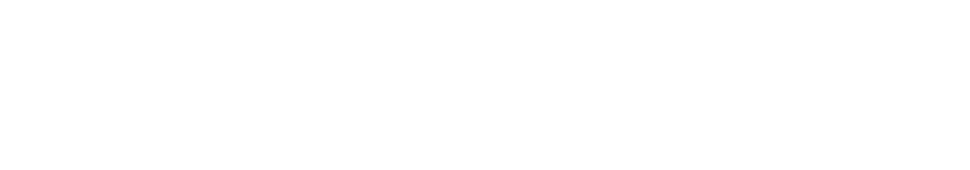
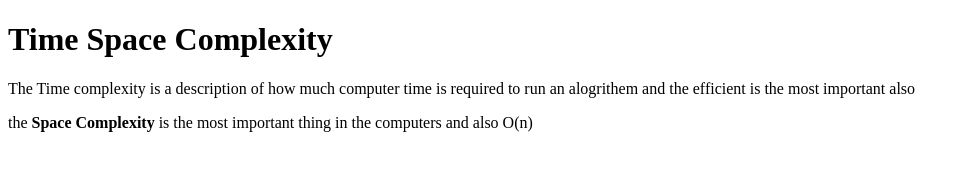
Before and after one commit to acciojob/time-and-space-complexity-pankaj-hpm, a website: page main.html in a window 1280 px wide. Shown: the whole page, without its empty margins (0-970 px from the left). Drawn offline with Linux system fonts and the light colour scheme.

Commit message:
created a submission

```diff
--- a/main.html
+++ b/main.html
@@ -10,7 +10,9 @@
 	<!-- the entire body must be written by student -->
     <script type="text/javascript" src="./script.js">
 </script>
-
+	<h1>Time Space Complexity</h1>
+	<p>The Time complexity is a description of how much computer time is required to run an alogrithem and the efficient is the most important also</p>
+<p>the <b>Space Complexity </b>is the most important thing in the computers and also O(n)</p>
 </body>
 
 </html>
```
